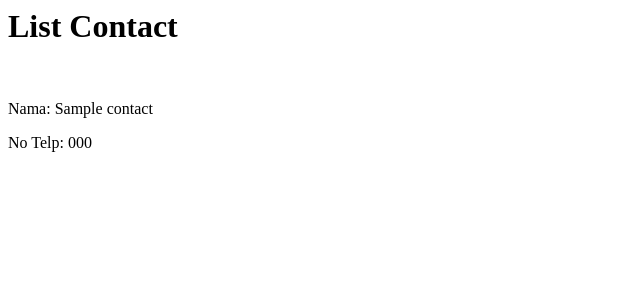
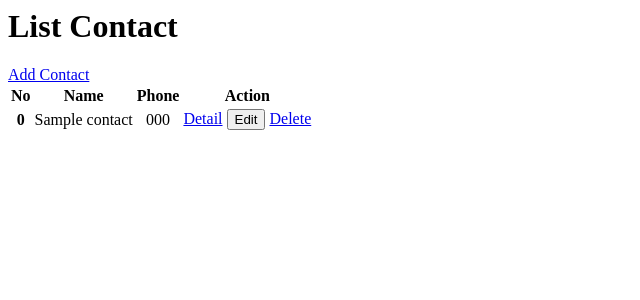
Before and after one commit to HadiatAbdulBashit/wgs-bootcamp, a Node project: template weekTwo/views/contact.ejs in a window 1280 px wide. Shown: the top 300 px of the page, without its empty margins (0-640 px from the left). Run offline with Node 20 templates, Linux system fonts and the light colour scheme; the template is opened without the code that fills it: most values are stand-ins (such as "Sample title", 1, 10 or a date in 2020).

Commit message:
update contact page

```diff
--- a/weekTwo/views/contact.ejs
+++ b/weekTwo/views/contact.ejs
@@ -1,8 +1,41 @@
-<h1>List Contact</h1>
-<br>
-<% contacts.forEach(contact=> { %>
-<p>Nama: <%= contact.nama %>
-</p>
-<p>No Telp: <%= contact.telp %>
-</p>
-<% }) %>
+<div class="d-flex flex-wrap justify-content-between align-items-center py-3 my-4">
+  <h1>List Contact</h1>
+  <a href="/contact/add" class="btn btn-primary">Add Contact</a>
+</div>
+<% if (contacts.length === 0) { %>
+  <div class="alert alert-danger" role="alert">
+    No contact saved
+  </div>
+<% } else { %>
+  <table class="table table-sm table-striped align-middle" style="text-align: center;">
+    <thead class="table-dark">
+      <tr>
+        <th scope="col">No</th>
+        <th scope="col">Name</th>
+        <th scope="col">Phone</th>
+        <th scope="col">Action</th>
+      </tr>
+    </thead>
+    <tbody>
+      <% let index=0 %>
+        <% contacts.forEach((contact, index)=> { %>
+          <tr>
+            <th scope="row">
+              <%= index++ %>
+            </th>
+            <td>
+              <%= contact.name %>
+            </td>
+            <td>
+              <%= contact.phone %>
+            </td>
+            <td class="justify-content-end">
+              <a href="/contact/<%= contact.name %>" class="btn btn-primary btn-sm">Detail</a>
+              <button type="button" class="btn btn-warning btn-sm">Edit</button>
+              <a href="/contact/destroy/<%= contact.name %>" onclick="alert('apakah yakin')" class="btn btn-danger btn-sm">Delete</a>
+            </td>
+          </tr>
+          <% }) %>
+    </tbody>
+  </table>
+<% } %>
```
